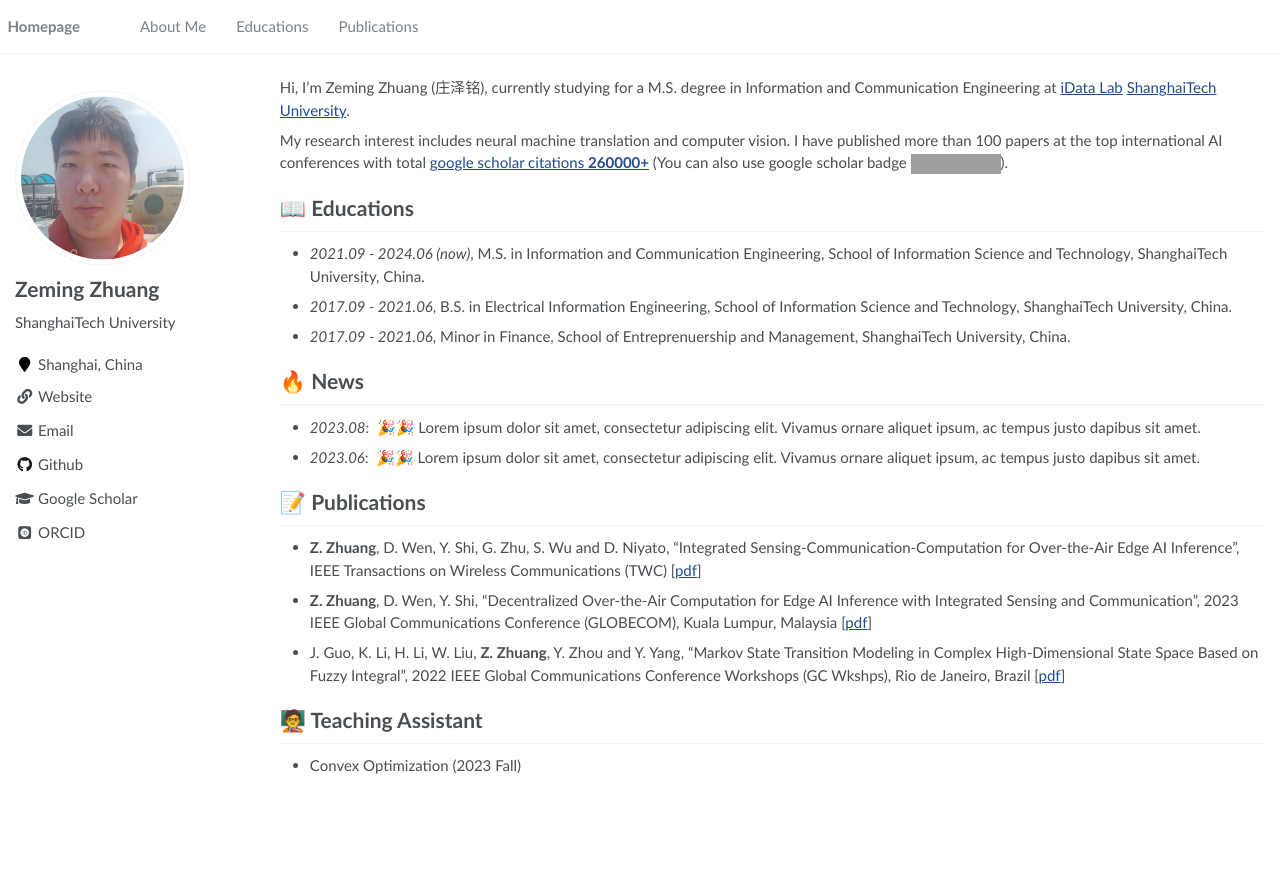
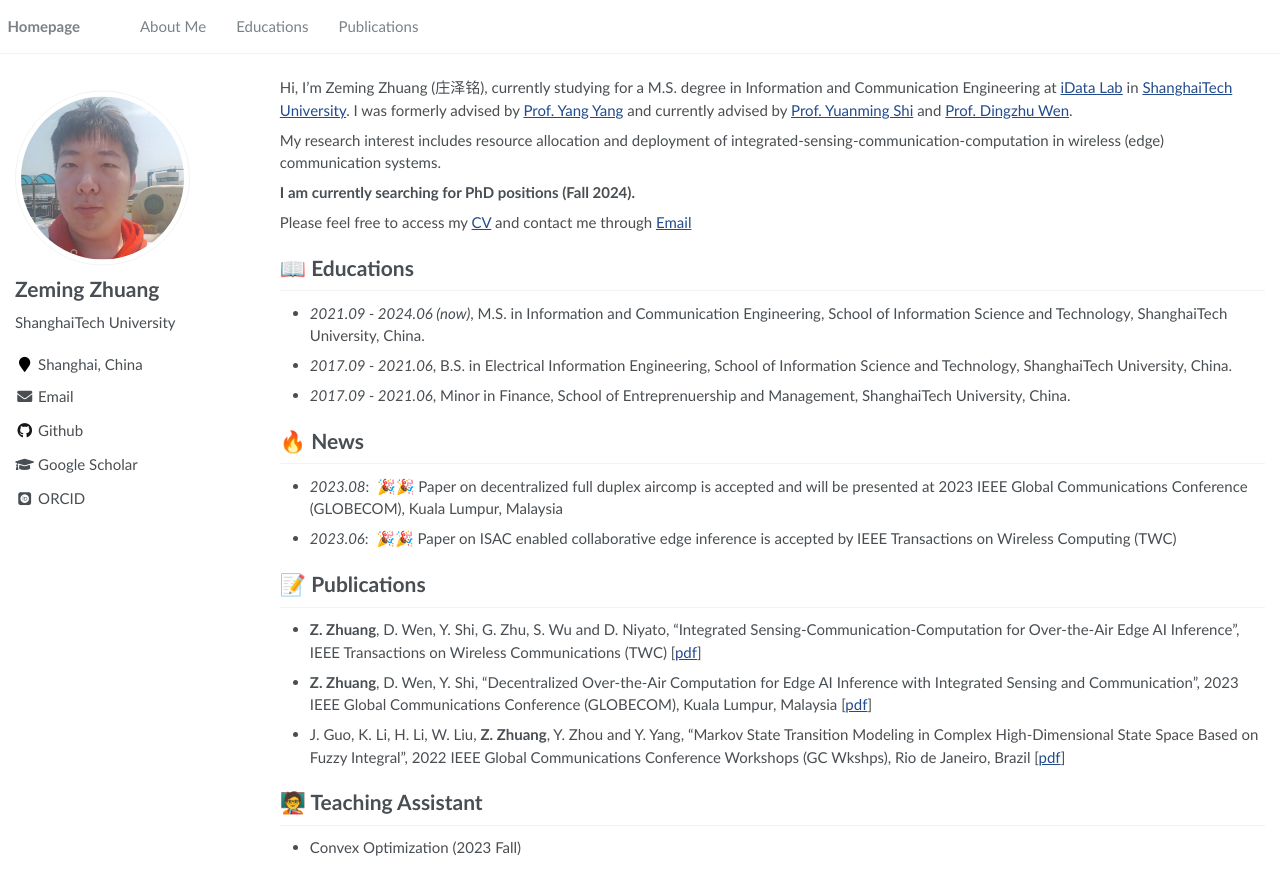
Before and after one commit to RayeRen/acad-homepage.github.io, a Jekyll site: the page built from _pages/about.md, in a window 1280 px wide. Shown: the top 895 px of the page. Built offline with Jekyll 4.4.1, drawn with Linux system fonts in a browser that asks for light colours; some web fonts are replaced; grey boxes are pictures that could not be loaded.

Commit message:
Add bio and cv

```diff
--- a/_config.yml
+++ b/_config.yml
@@ -30,7 +30,7 @@ author:
   googlescholar    : "https://scholar.google.com/citations?user=gT-udAwAAAAJ"
   email            : "zhuangzm@shanghaitech.edu.cn"
   researchgate     : # e.g., "https://www.researchgate.net/profile/yourprofile"
-  uri              : "www.xxcpeter.tech"
+  uri              :
   bitbucket        :
   codepen          :
   dribbble         :
--- a/_pages/about.md
+++ b/_pages/about.md
@@ -17,9 +17,13 @@ redirect_from:
 
 <span class='anchor' id='about-me'></span>
 
-Hi, I'm Zeming Zhuang (庄泽铭), currently studying for a M.S. degree in Information and Communication Engineering at <a href="https://faculty.sist.shanghaitech.edu.cn/faculty/shiym/group.html">iData Lab</a> <a href="https://www.shanghaitech.edu.cn/eng/">ShanghaiTech University</a>.
+Hi, I'm Zeming Zhuang (庄泽铭), currently studying for a M.S. degree in Information and Communication Engineering at [iData Lab](https://faculty.sist.shanghaitech.edu.cn/faculty/shiym/group.html) in [ShanghaiTech University](https://www.shanghaitech.edu.cn/eng/). I was formerly advised by [Prof. Yang Yang](https://facultyprofiles.hkust-gz.edu.cn/faculty-personal-page/YANG-Yang/yyiot) and currently advised by [Prof. Yuanming Shi](https://faculty.sist.shanghaitech.edu.cn/faculty/shiym/) and [Prof. Dingzhu Wen](https://dingzhuwen.github.io/).
 
-My research interest includes neural machine translation and computer vision. I have published more than 100 papers at the top international AI conferences with total <a href='https://scholar.google.com/citations?user=DhtAFkwAAAAJ'>google scholar citations <strong><span id='total_cit'>260000+</span></strong></a> (You can also use google scholar badge <a href='https://scholar.google.com/citations?user=DhtAFkwAAAAJ'><img src="https://img.shields.io/endpoint?url={{ url | url_encode }}&logo=Google%20Scholar&labelColor=f6f6f6&color=9cf&style=flat&label=citations"></a>).
+My research interest includes resource allocation and deployment of integrated-sensing-communication-computation in wireless \(edge\) communication systems.
+
+**I am currently searching for PhD positions (Fall 2024).**
+
+Please feel free to access my [CV](https://www.xxcpeter.tech/assets/cv-en.pdf) and contact me through [Email](zhuangzm@shanghaitech.edu.cn)
 
 # 📖 Educations
 - *2021.09 - 2024.06 (now)*, M.S. in Information and Communication Engineering, School of Information Science and Technology, ShanghaiTech University, China.
@@ -27,8 +31,8 @@ My research interest includes neural machine translation and computer vision. I
 - *2017.09 - 2021.06*, Minor in Finance, School of Entreprenuership and Management, ShanghaiTech University, China.
 
 # 🔥 News
-- *2023.08*: &nbsp;🎉🎉 Lorem ipsum dolor sit amet, consectetur adipiscing elit. Vivamus ornare aliquet ipsum, ac tempus justo dapibus sit amet.
-- *2023.06*: &nbsp;🎉🎉 Lorem ipsum dolor sit amet, consectetur adipiscing elit. Vivamus ornare aliquet ipsum, ac tempus justo dapibus sit amet.
+- *2023.08*: &nbsp;🎉🎉 Paper on decentralized full duplex aircomp is accepted and will be presented at 2023 IEEE Global Communications Conference (GLOBECOM), Kuala Lumpur, Malaysia
+- *2023.06*: &nbsp;🎉🎉 Paper on ISAC enabled collaborative edge inference is accepted by IEEE Transactions on Wireless Computing (TWC)
 
 # 📝 Publications
 
```
Also changed, not shown: 1 other file.
